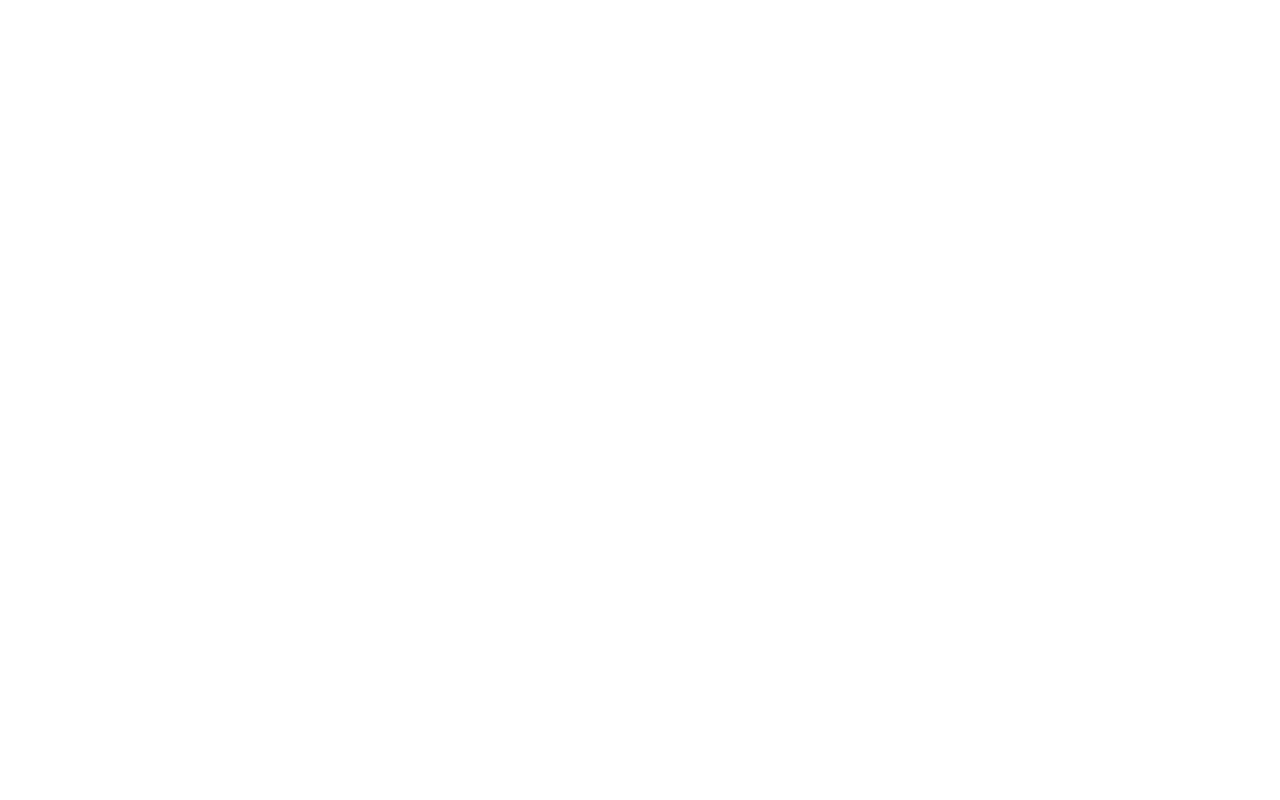
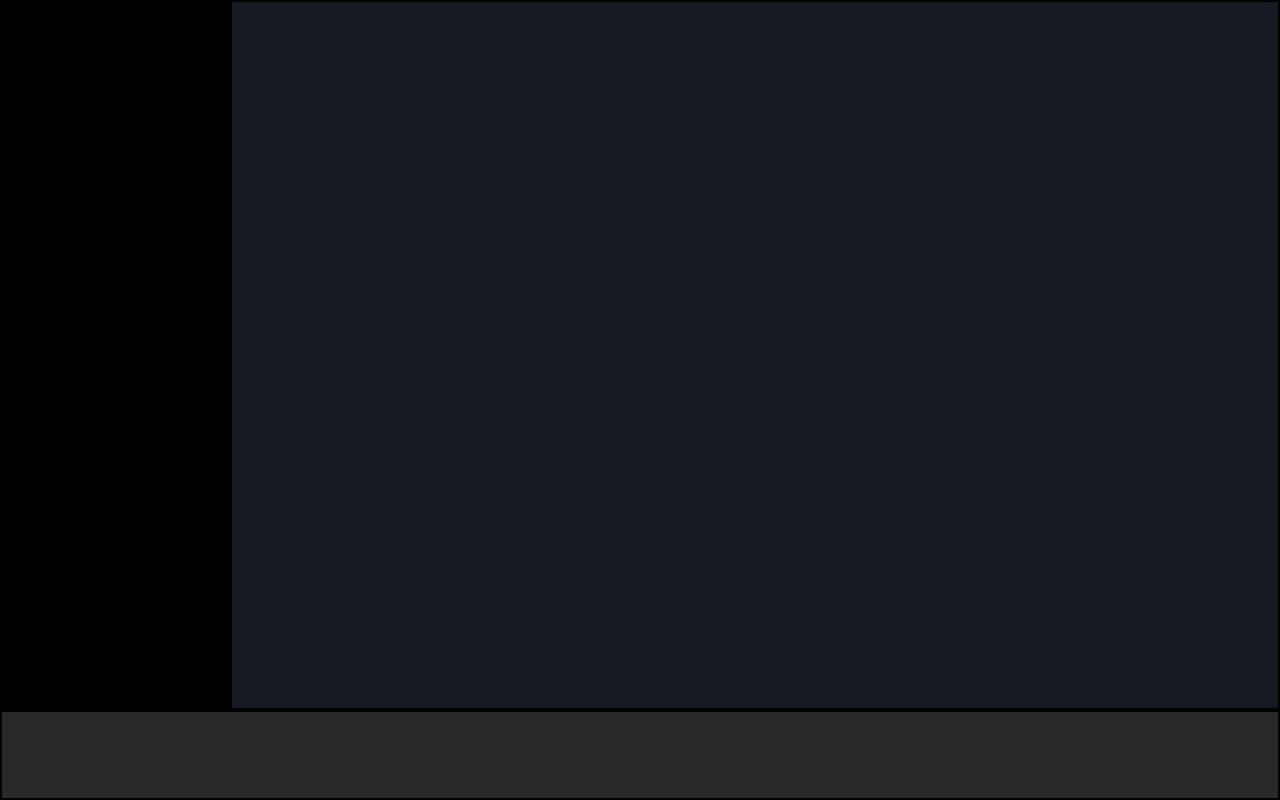
Before and after one commit to ChristianScarabelli/html-css-spotifyweb, a plain HTML site: page index.html in a window 1280 px wide. Drawn offline with Linux system fonts and the light colour scheme; a web font is replaced by a local one.

Commit message:
ADD: layout structure-debug

```diff
--- a/css/style.css
+++ b/css/style.css
@@ -1,6 +1,10 @@
 :root {
-	--color: ;
-
+	--white: white;
+	--black: black;
+    --dark-grey: #282828;
+    --light-grey: #5A5A5A;
+    --light-black: #080B12;
+    --blacky-blue: #141922;
 }
 
 /* RESET RULES  */
@@ -12,11 +16,7 @@
 }
 
 html {
-	font-family: ;
-}
-
-body {
-
+	font-family: "Flow Circular", system-ui;
 }
 
 a {
@@ -35,14 +35,36 @@
 
 /* LAYOUT */
 
-.container-fluid {
-	max-width: 100%;
+.page-container {
+	height: 100vh;
 	margin: 0 auto;
+    display: flex;
+    flex-direction: column;
 }
 
-.container {
-	max-width: 1460px;
+.main-container {
+	width: 100%;
 	margin: 0 auto;
+    display: flex;
+    flex-grow: 1;
+}
+
+.side-bar {
+    min-width: 230px;
+    flex-shrink: 1;
+    background-color: var(--black);
+}
+
+.music-section {
+    width: 100%;
+    background-color: var(--blacky-blue);
+}
+
+.player-container {
+    width: 100%;
+    margin: 0 auto;
+    height: 90px;
+    background-color: var(--dark-grey);
 }
 
 .row {
@@ -65,7 +87,9 @@
 
 /* DEBUG  */
 
-
+.debug.page-container > * {
+    border: 2px solid var(--black);
+}
 
 /* MEDIA QUERIES DESKTOP FIRST  */
 
--- a/index.html
+++ b/index.html
@@ -4,10 +4,25 @@
     <meta charset="UTF-8">
     <meta name="viewport" content="width=device-width, initial-scale=1.0">
     <title>Spotify Web</title>
+    <link rel="preconnect" href="https://fonts.googleapis.com">
+    <link rel="preconnect" href="https://fonts.gstatic.com" crossorigin>
+    <link href="https://fonts.googleapis.com/css2?family=Flow+Circular&display=swap" rel="stylesheet">
     <script src="https://kit.fontawesome.com/89082768ea.js" crossorigin="anonymous"></script>
     <link rel="stylesheet" href="./css/style.css">
 </head>
 <body>
+    <div class="page-container debug">
+        <div class="main-container">
+            <div class="side-bar">
 
+            </div>
+            <div class="music-section">
+
+            </div>
+        </div>
+        <div class="player-container">
+
+        </div>
+    </div>
 </body>
 </html>
```
